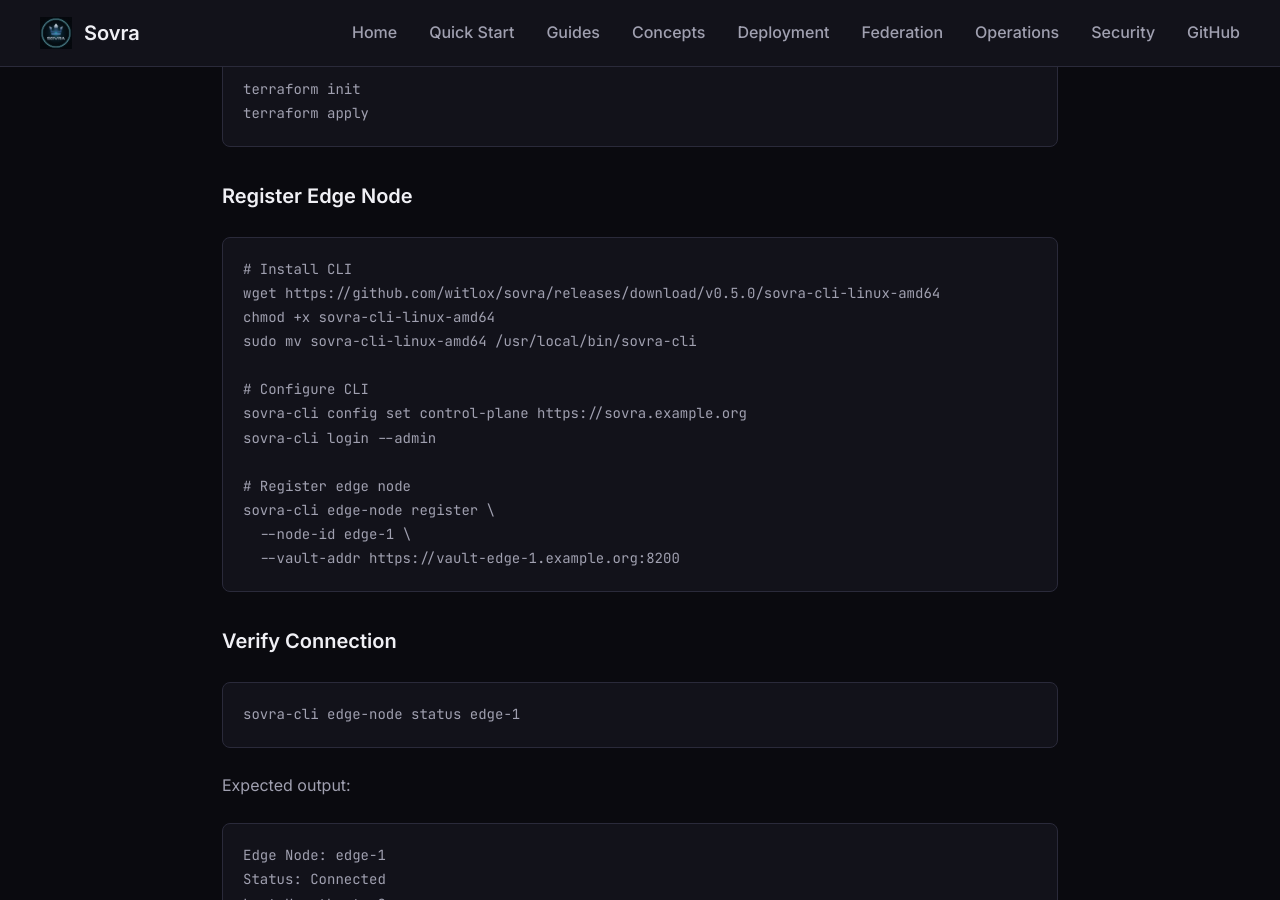
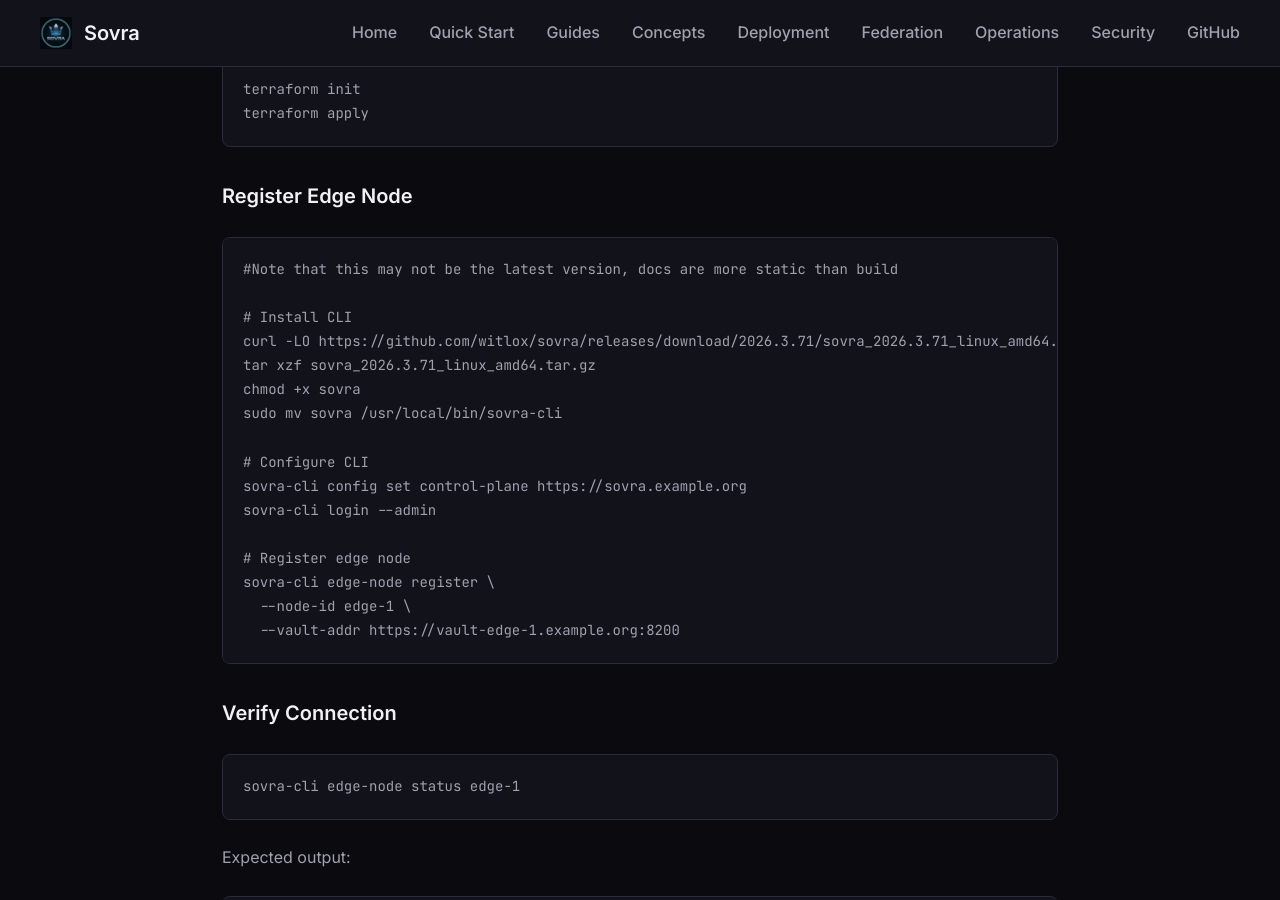
Before and after one commit to witlox/sovra, a Jekyll site: the page built from docs/quickstart.md, in a window 1280 px wide and 900 px high, scrolled down 3351 px. Built offline with Jekyll 4.4.1, drawn with Linux system fonts in a browser that asks for light colours.

Commit message:
updated download links in docs

````diff
--- a/docs/quickstart.md
+++ b/docs/quickstart.md
@@ -132,10 +132,13 @@
 ### Register Edge Node
 
 ```bash
+#Note that this may not be the latest version, docs are more static than build
+
 # Install CLI
-wget https://github.com/witlox/sovra/releases/download/v0.5.0/sovra-cli-linux-amd64
-chmod +x sovra-cli-linux-amd64
-sudo mv sovra-cli-linux-amd64 /usr/local/bin/sovra-cli
+curl -LO https://github.com/witlox/sovra/releases/download/2026.3.71/sovra_2026.3.71_linux_amd64.tar.gz
+tar xzf sovra_2026.3.71_linux_amd64.tar.gz
+chmod +x sovra
+sudo mv sovra /usr/local/bin/sovra-cli
 
 # Configure CLI
 sovra-cli config set control-plane https://sovra.example.org
````
Also changed, not shown: README.md.
